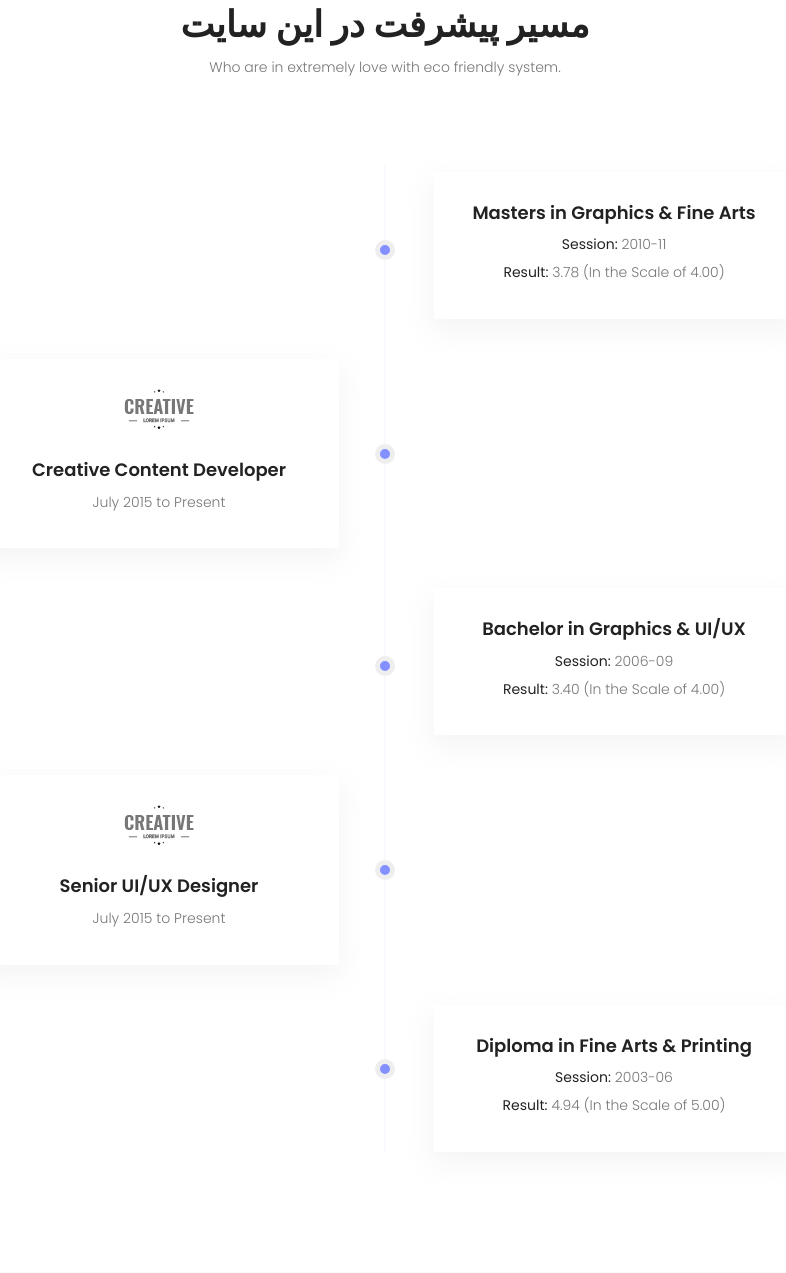
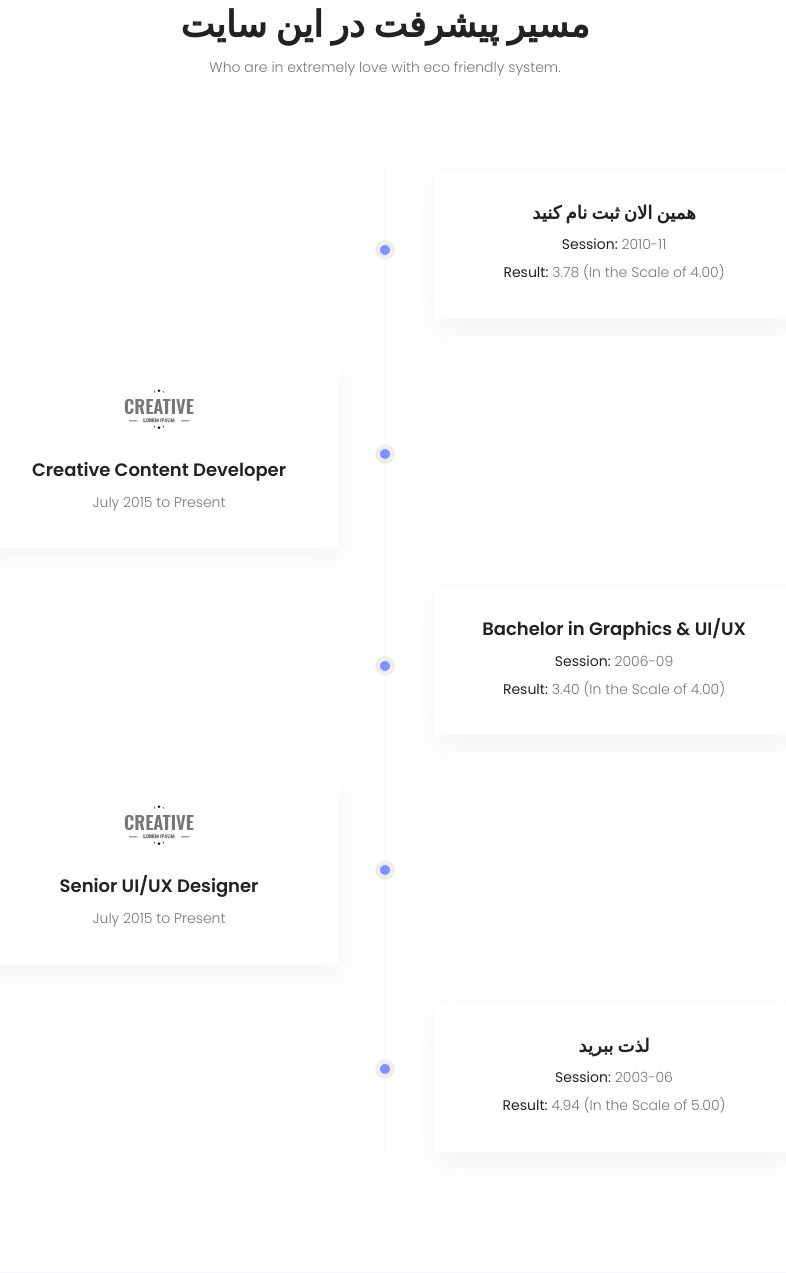
Before and after one commit to mjavadmt/solveproject, a Django app: page /djangoapp/about in a window 1280 px wide. Shown: the part 1176-2449 px from the top of the page, without its empty margins (255-1041 px from the left). Run offline with Django 3.2, Linux system fonts and the light colour scheme; some libraries are stand-ins or nearby versions.

Commit message:
fixing merge confilct

```diff
--- a/djangoProject/templates/djangoapp/about.html
+++ b/djangoProject/templates/djangoapp/about.html
@@ -152,7 +152,7 @@
 			    <li>
 			      <div class="content">
 			        <h4>
-			          <time>Masters in Graphics & Fine Arts</time>
+			          <time>همین الان ثبت نام کنید</time>
 			        </h4>
 			        <p><b>Session:</b> 2010-11</p>
 			        <p><b>Result:</b> 3.78 (In the Scale of 4.00)</p>
@@ -188,7 +188,7 @@
 			    <li>
 			      <div class="content">
 			        <h4>
-			          <time>Diploma in Fine Arts & Printing</time>
+			          <time>لذت ببرید</time>
 			        </h4>
 			        <p><b>Session:</b> 2003-06</p>
 			        <p><b>Result:</b> 4.94 (In the Scale of 5.00)</p>
```
